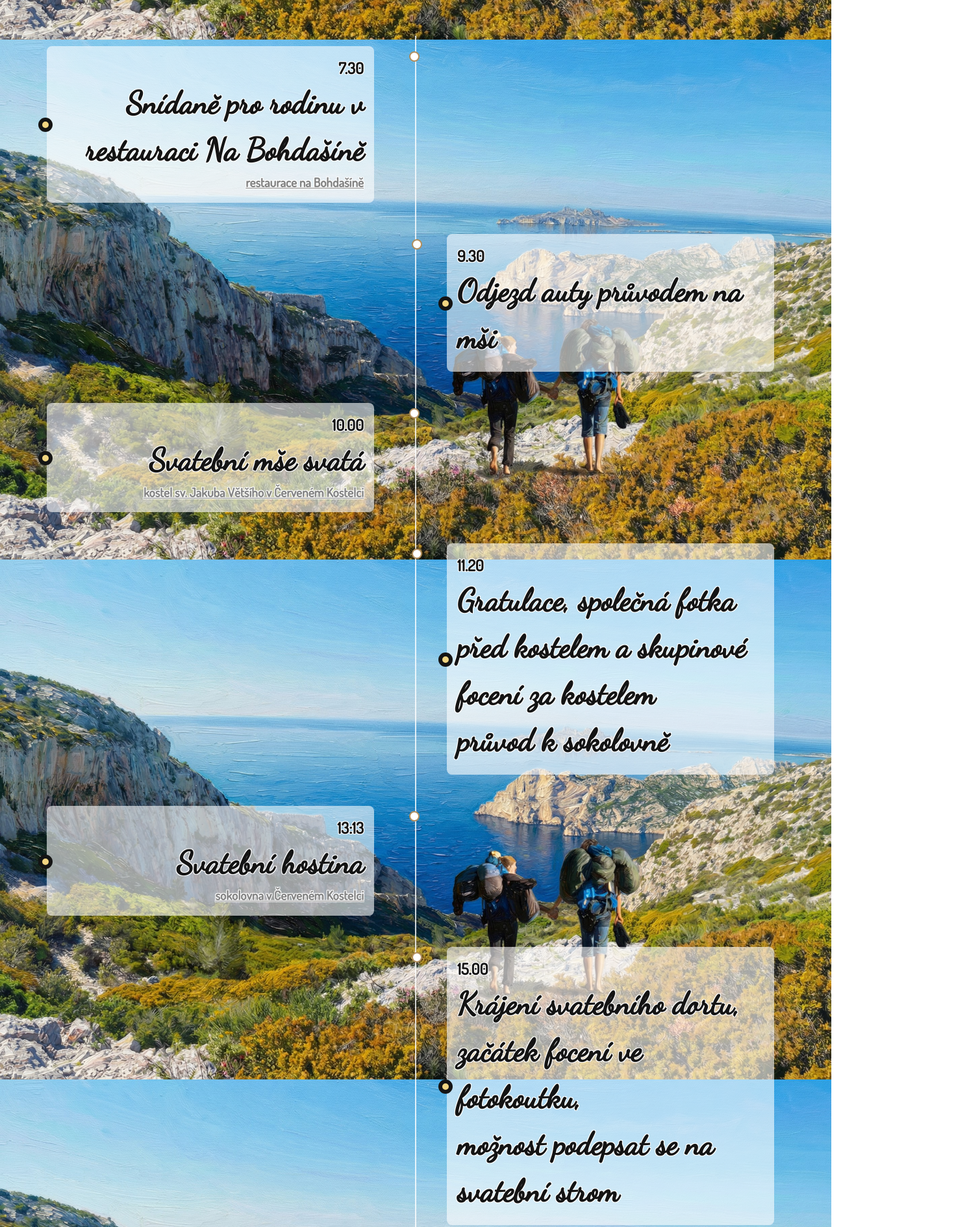
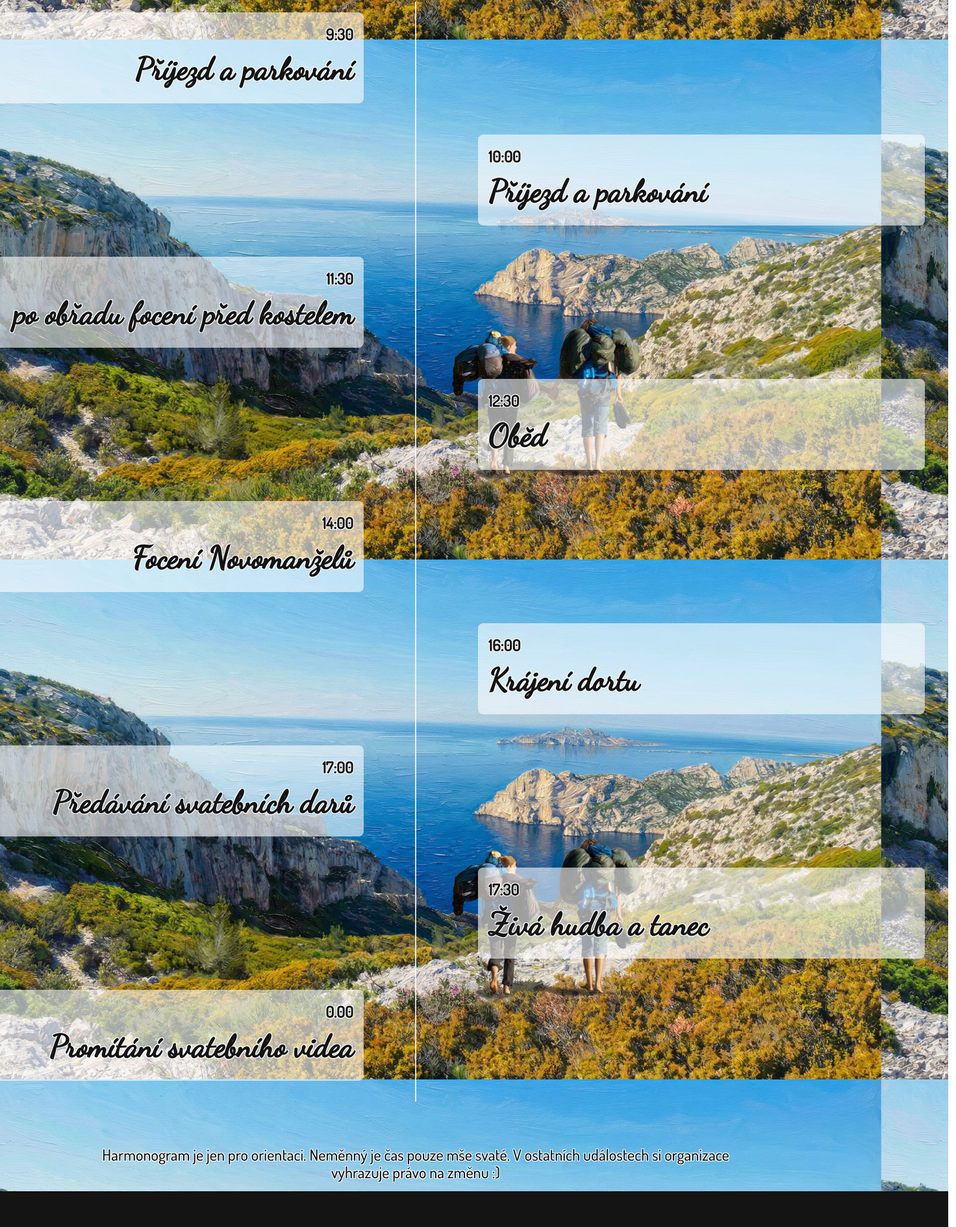
Before and after one commit to kubasi3/uhlirovi, a plain HTML site: page index.html in a window 1280 px wide. Shown: the part 3060-4948 px from the top of the page at 65% size, 1472 px wide, since content can reach past the window. Drawn offline with Linux system fonts and the light colour scheme; a web font is replaced by a local one.

Commit message:
edit svatebni den

```diff
--- a/index.html
+++ b/index.html
@@ -116,78 +116,63 @@
 
     <h2>Harmonogram</h2>
     <div class="timeline-container">
-      <div class="timeline-container">
         <ul id="reverted">
           <li class="done">
             <div class="date">
-              <span class="time">7.30</span>
-              <h3>Snídaně pro rodinu v restauraci Na Bohdašíně</h3>
-              <span class="metadata"><a href="https://mapy.cz/s/rapezukugu" target="_blank" rel="noopener">restaurace na Bohdašíně</a></span>
+              <span class="time">9:30</span>
+              <h3>Příjezd a parkování</h3>
             </div>
           </li>
           <li class="done">
             <div class="date">
-              <span class="time">9.30</span>
-              <h3>Odjezd auty průvodem na mši</h3>
+              <span class="time">10:00</span>
+              <h3>Příjezd a parkování</h3>
             </div>
           </li>
           <li class="done">
             <div class="date">
-              <span class="time">10.00</span>
-              <h3>Svatební mše svatá</h3>
-              <span class="metadata"><a href="https://mapy.cz/s/magajaluba" target="_blank" rel="noopener">kostel sv. Jakuba Většího v Červeném
-                Kostelci</a></span>
+              <span class="time">11:30</span>
+              <h3>po obřadu focení před kostelem</h3>
             </div>
           </li>
           <li class="done">
             <div class="date">
-              <span class="time">11.20</span>
-              <h3>Gratulace, společná fotka před kostelem a skupinové focení za kostelem </br>průvod k sokolovně</h3>
+              <span class="time">12:30</span>
+              <h3> Oběd</h3>
             </div>
           </li>
           <li class="done">
             <div class="date">
-              <span class="time">13:13</span>
-              <h3>Svatební hostina</h3>
-              <span class="metadata"><a href="https://mapy.cz/s/bojorofako" target="_blank" rel="noopener">sokolovna v Červeném Kostelci</a></span>
+              <span class="time">14:00</span>
+              <h3>Focení Novomanželů</h3>
             </div>
           </li>
           <li class="done">
             <div class="date">
-              <span class="time">15.00</span>
-              <h3>Krájení svatebního dortu,</br> začátek focení ve fotokoutku,</br> možnost podepsat se na svatební strom</h3>
+              <span class="time">16:00</span>
+              <h3>Krájení dortu</h3>
             </div>
           </li>
           <li class="done">
             <div class="date">
-              <span class="time">17.00</span>
-              <h3>První novomanželský tanec  </h3>
+              <span class="time">17:00</span>
+              <h3>Předávání svatebních darů</h3>
             </div>
           </li>
           <li class="done">
             <div class="date">
-              <span class="time">17.30</span>
-              <h3>Začátek večerní oslavy, otevření rautu  </h3>
-            </div>
-          </li>
-          <li class="done">
-            <div class="date">
-              <span class="time">21.00</span>
-              <h3>Házení svatební kytice   </h3>
-              <span class="metadata">
-                Aneb možnost stát se příští nevěstou
-              </span>
+              <span class="time">17:30</span>
+              <h3>Živá hudba a tanec</h3>
             </div>
           </li>
           <li class="done">
             <div class="date">
               <span class="time">0.00</span>
-              <h3>Čepení novomanželů   </h3>
+              <h3>Promítání svatebního videa</h3>
             </div>
           </li>
         </ul>
       </div>
-    </div>
     <p style="text-align: center;">Harmonogram je jen pro orientaci. Neměnný je čas pouze mše svaté.
       V ostatních událostech si organizace vyhrazuje právo na změnu :) </p>
   </section>
@@ -204,24 +189,6 @@
       osoby, které Vám mohou pomoci 😁</p>
 
     <h3>Organizace svatby</h3>
-    <div class="container">
-      <div class="contact">
-        <img src="/assets/image/webp/MaruskaR.webp" alt="Maruška Regnerová">
-        <ul>
-          <li>Maruška Regnerová</li>
-          <li>sestřička ženicha</li>
-          <li><a href="tel:+420605892433">605 892 433</a></li>
-        </ul>
-      </div>
-      <div class="contact">
-        <img src="/assets/image/webp/verca.webp" alt="Verunka Staňková">
-        <ul>
-          <li>Verunka Staňková</li>
-          <li>sestřička nevěsty</li>
-          <li><a href="tel:+420737341538">737 341 538</a></li>
-        </ul>
-      </div>
-    </div>
       <div class="container">
       <div class="contact">
         <img src="/assets/image/webp/maruskaN.webp" alt="Maruška Novotná">
@@ -233,9 +200,9 @@
       <div class="contact">
         <img src="/assets/image/webp/jirka.webp" alt="Jirka Hubálek">
         <ul>
-          <li>Jirka Hubálek</li>
-          <li>svědek nevěsty</li>
-          <li><a href="tel:+420732169566">732 169 566</a></li>
+          <li>Pavlínka Regnerová</li>
+          <li>svědkyně nevěsty</li>
+          <li><a href="tel:+420732169566">605 993 444</a></li>
         </ul>
       </div>
     </div>
--- a/style.css
+++ b/style.css
@@ -475,6 +475,7 @@ header{
 .timeline-container {
   position: relative;
   margin: 2rem auto;
+  width: 100rem;
 }
 
 /* seznam uvnitř */
@@ -515,7 +516,7 @@ header{
 
 /* tečka na lince */
 .timeline-container ul li::before {
-  content: "";
+  content: none;
   position: absolute;
   top: 1.5rem; /* doladíš podle oka */
   width: 12px;
@@ -525,22 +526,20 @@ header{
   border: 2px solid #b28e5d; /* barva „svatebního zlata“ třeba :) */
 }
 
-/* liché položky vlevo */
-.timeline-container ul li:nth-child(odd) {
-  margin-left: 0;
-  text-align: right;
-  padding-right: 3rem;
-}
-
 .timeline-container ul li:nth-child(odd)::before {
   right: -6px; /* zarovná tečku na střed čáry */
 }
 
-/* sudé položky vpravo */
+.timeline-container ul li:nth-child(odd) {
+  margin-left: 0;
+  text-align: right;
+  padding-right: 4rem;     /* rozumná mezera od čáry */
+}
+
 .timeline-container ul li:nth-child(even) {
-  margin-left: 50%;
+  margin-left: 52%;        /* o kousek víc než 50%, aby sedělo k width:48% */
   text-align: left;
-  padding-left: 3rem;
+  padding-left: 4rem;      /* taky mezera od čáry */
 }
 
 .timeline-container ul li:nth-child(even)::before {
@@ -553,14 +552,22 @@ header{
     left: 10px;
   }
 
-  .timeline-container ul li {
-    width: 100%;
-    margin-left: 0;
-    padding: 1rem 1rem 1rem 2.5rem;
-    text-align: left;
-  }
+.timeline-container ul li {
+  position: relative;
+  list-style: none;
+  width: 48%;              /* dřív 45% nebo 50% */
+  padding: 1rem 2rem;
+  box-sizing: border-box;
+  margin-bottom: 1.5rem;
+}
 
   .timeline-container ul li::before {
     left: 0;
   }
 }
+
+.timeline-container ul li .date::after,
+.timeline-container ul li.done .date::after {
+  content: none !important;
+  display: none !important;
+}
```
